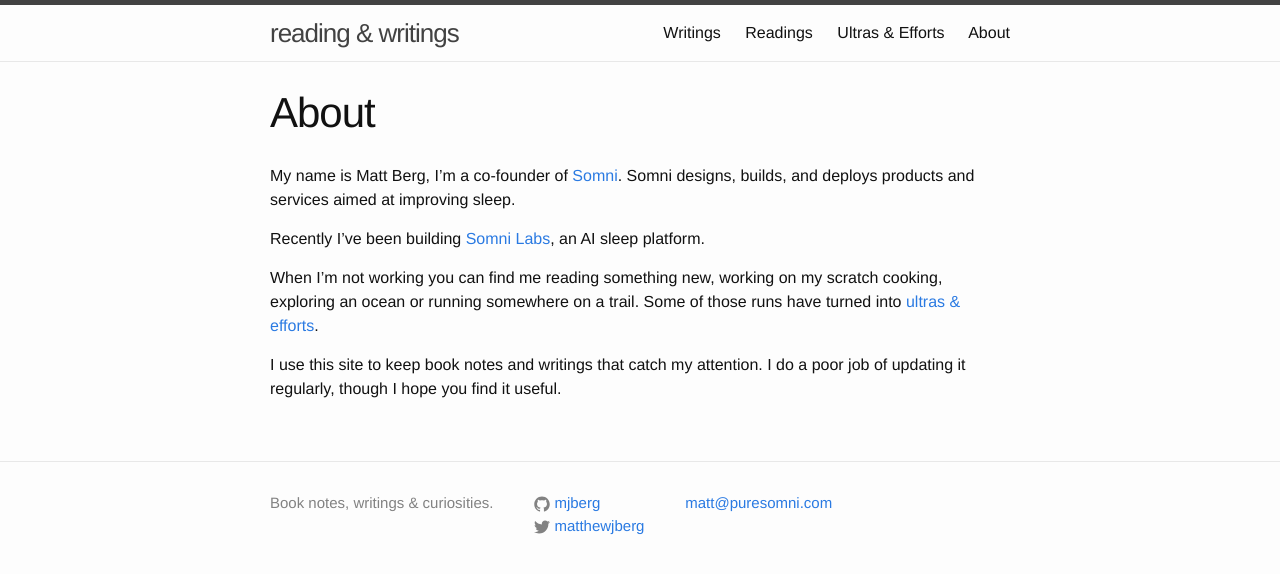
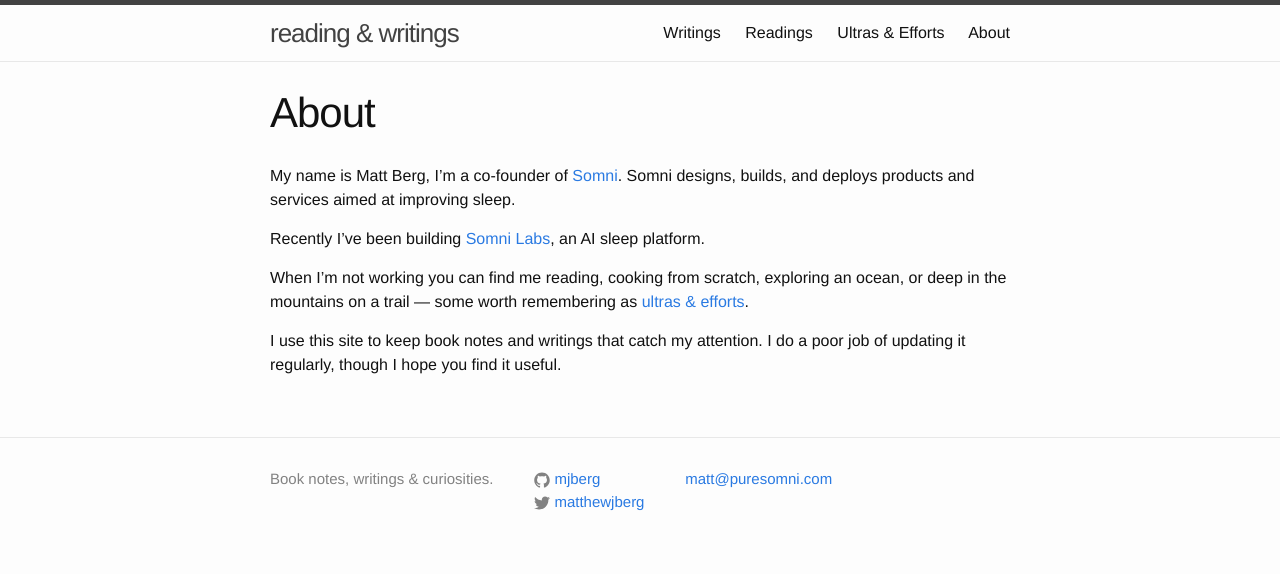
Before and after one commit to mjberg/reading-and-writing, a Jekyll site: the page built from about.md, in a window 1280 px wide. Shown: the top 574 px of the page. Built offline with Jekyll 4.4.1, drawn with Linux system fonts in a browser that asks for light colours.

Commit message:
Smooth about page transition to ultras & efforts link

```diff
--- a/about.md
+++ b/about.md
@@ -8,6 +8,6 @@ My name is Matt Berg, I'm a co-founder of [Somni](http://puresomni.com/). Somni
 
 Recently I've been building [Somni Labs](https://somnilabs.ai), an AI sleep platform.
 
-When I'm not working you can find me reading something new, working on my scratch cooking, exploring an ocean or running somewhere on a trail. Some of those runs have turned into [ultras & efforts](/ultras/).
+When I'm not working you can find me reading, cooking from scratch, exploring an ocean, or deep in the mountains on a trail — some worth remembering as [ultras & efforts](/ultras/).
 
 I use this site to keep book notes and writings that catch my attention. I do a poor job of updating it regularly, though I hope you find it useful.
```
